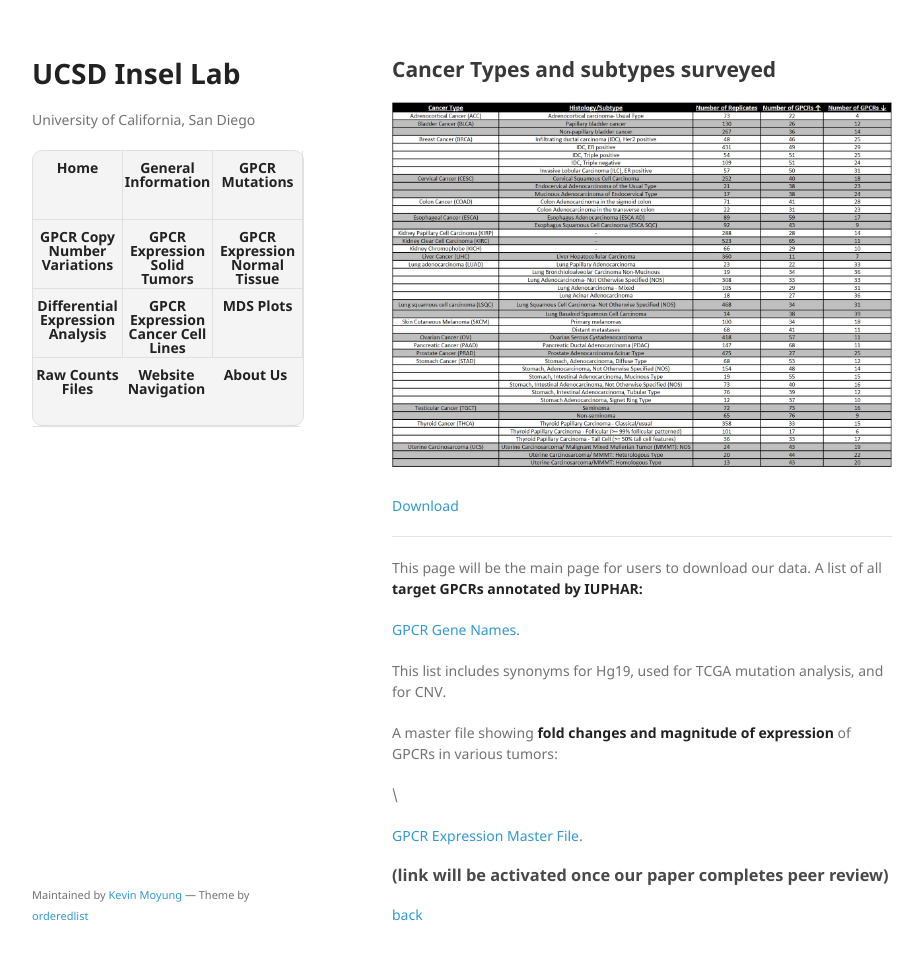
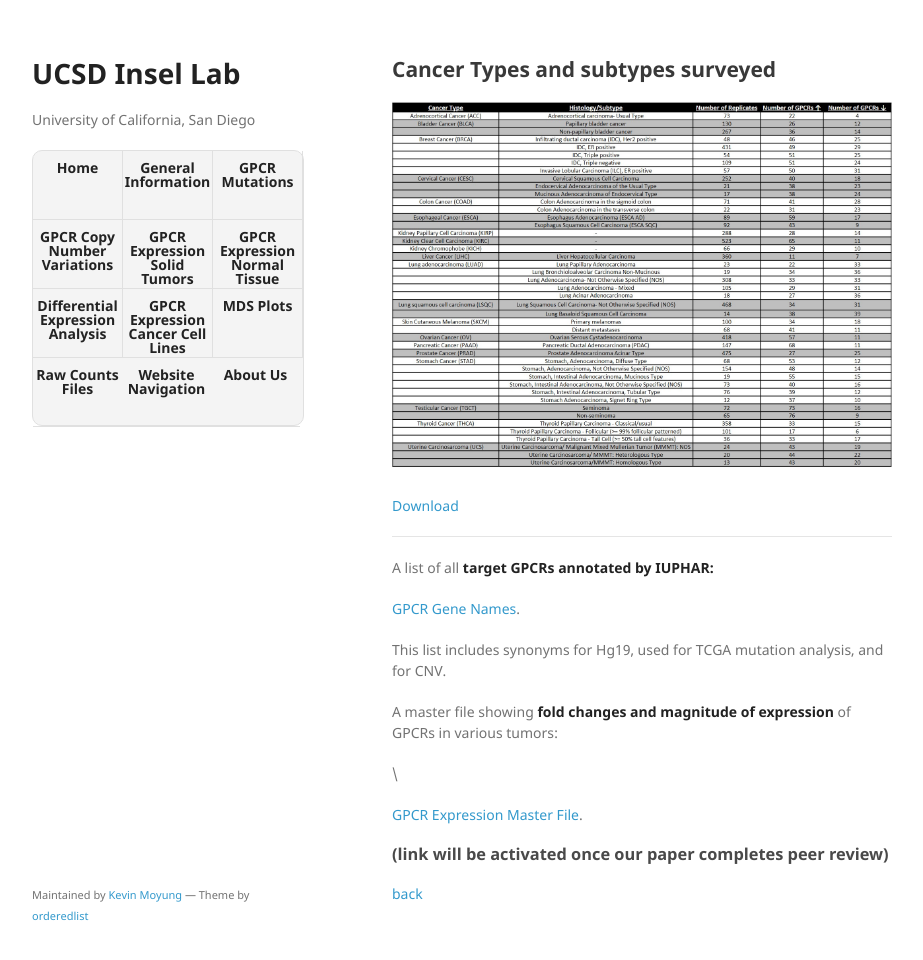
Before and after one commit to insellab/insellab.github.io, a Jekyll site: the page built from data.md, in a window 1280 px wide and 995 px high. Shown: the top 960 px of the window, without its empty margins (178-1101 px from the left). Built offline with Jekyll 4.4.1, drawn with Linux system fonts in a browser that asks for light colours; our own code applies the rules of GitHub Pages for plain Markdown files.

Commit message:
Update data.md

```diff
--- a/data.md
+++ b/data.md
@@ -10,7 +10,7 @@ layout: default
 
 * * *
 
-This page will be the main page for users to download our data.
+
 A list of all **target GPCRs annotated by IUPHAR:**
 
 
```
